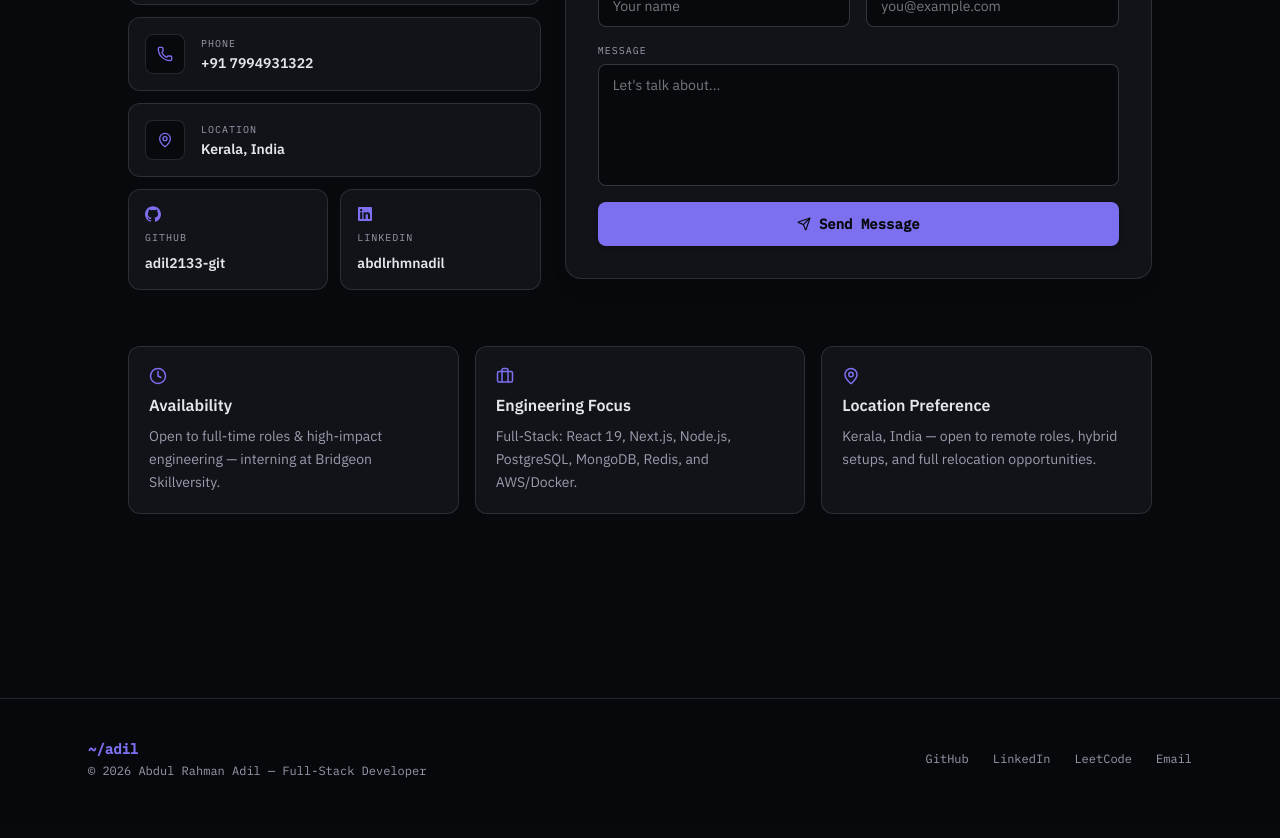
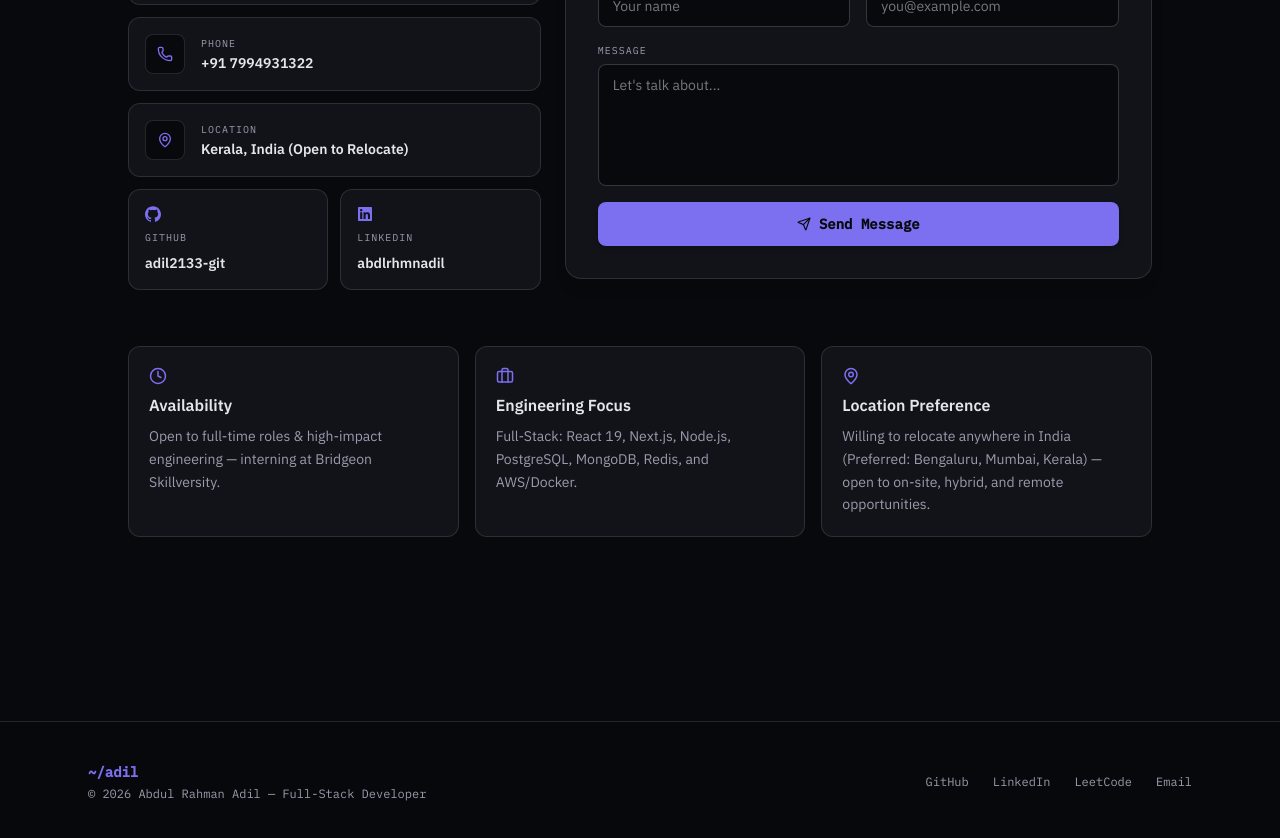
Before and after one commit to adil2133-git/portfolio-website, a Next.js app: page / in a window 1280 px wide. Shown: the part 4840-5678 px from the top of the page. Built offline with nearby package versions, Linux system fonts and the light colour scheme.

Commit message:
Update location preferences and relocation availability

```diff
--- a/components/sections/Contact.tsx
+++ b/components/sections/Contact.tsx
@@ -39,7 +39,7 @@ export default function Contact() {
   const details = [
     { icon: Mail, label: "Email", value: "adilaadhy.dev@gmail.com", href: "mailto:adilaadhy.dev@gmail.com" },
     { icon: Phone, label: "Phone", value: "+91 7994931322", href: "tel:+917994931322" },
-    { icon: MapPin, label: "Location", value: "Kerala, India", href: null },
+    { icon: MapPin, label: "Location", value: "Kerala, India (Open to Relocate)", href: null },
   ];
 
   const socials = [
@@ -61,7 +61,7 @@ export default function Contact() {
     {
       icon: MapPin,
       title: "Location Preference",
-      text: "Kerala, India — open to remote roles, hybrid setups, and full relocation opportunities.",
+      text: "Willing to relocate anywhere in India (Preferred: Bengaluru, Mumbai, Kerala) — open to on-site, hybrid, and remote opportunities.",
     },
   ];
 
```
